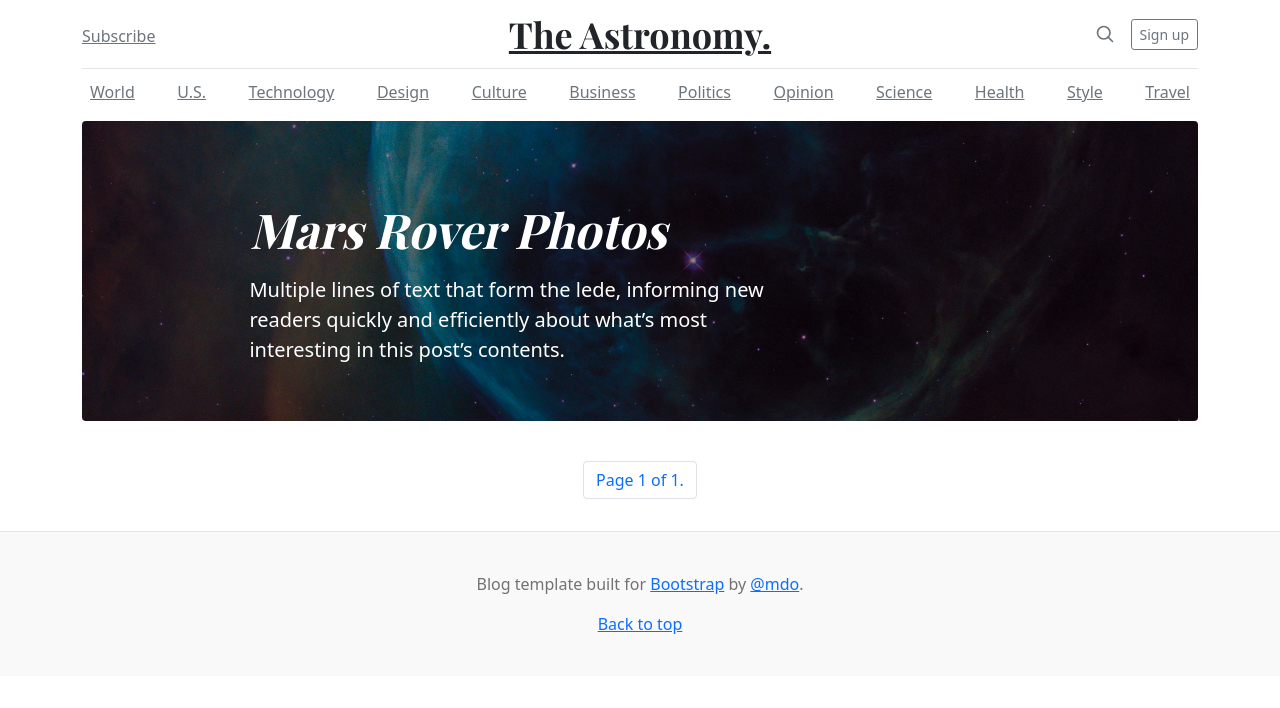
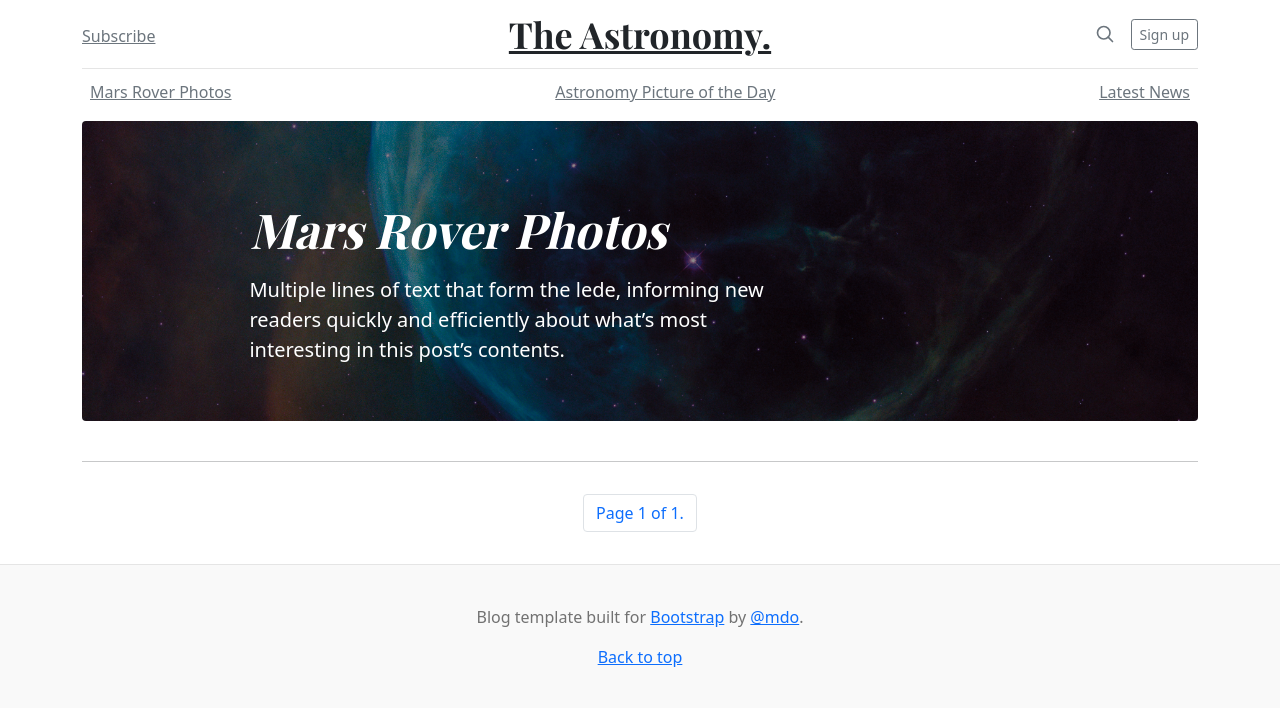
Before and after one commit to ChristianNagata/astronomy_site, a Django app: page /MarsRoverPhotos/ in a window 1280 px wide. Shown: the top 708 px of the page. Run offline with Django 4.2, Linux system fonts and the light colour scheme; data that the repository does not hold is empty; some libraries are stand-ins or nearby versions.

Commit message:
imagem dos cards ajustadas

```diff
--- a/nasaapi/views.py
+++ b/nasaapi/views.py
@@ -1,8 +1,6 @@
 from django.shortcuts import render
 from .apis import *
 from django.core.paginator import Paginator
-from types import SimpleNamespace
-import json
 
 
 def index(request):
@@ -71,6 +69,7 @@ def mars_rover_photo(request, photo_id):
     info = NasaAPI()
     info = info.mrp_api()
 
+    # Seleciona a foto de id = photo_id
     for photo in info:
         if photo['id'] == photo_id:
             info = photo
--- a/templates/base.html
+++ b/templates/base.html
@@ -43,6 +43,12 @@
         <!-- Custom styles for this template -->
         <link href="{% static 'css/blog.css' %}" rel="stylesheet">
 
+        <!--Incluso no snippet
+        <link rel="stylesheet" href="https://stackpath.bootstrapcdn.com/bootstrap/5.0.0-alpha1/css/bootstrap.min.css" integrity="sha384-r4NyP46KrjDleawBgD5tp8Y7UzmLA05oM1iAEQ17CSuDqnUK2+k9luXQOfXJCJ4I" crossorigin="anonymous">
+        <script src="https://cdn.jsdelivr.net/npm/popper.js@1.16.0/dist/umd/popper.min.js" integrity="sha384-Q6E9RHvbIyZFJoft+2mJbHaEWldlvI9IOYy5n3zV9zzTtmI3UksdQRVvoxMfooAo" crossorigin="anonymous"></script>
+        <script src="https://stackpath.bootstrapcdn.com/bootstrap/5.0.0-alpha1/js/bootstrap.min.js" integrity="sha384-oesi62hOLfzrys4LxRF63OJCXdXDipiYWBnvTl9Y9/TRlw5xlKIEHpNyvvDShgf/" crossorigin="anonymous"></script>
+        -->
+
     </head>
 
   <body>
@@ -67,23 +73,15 @@
         <!--Options navbar-->
         <div class="nav-scroller py-1 mb-2">
             <nav class="nav d-flex justify-content-between">
-            <a class="p-2 link-secondary" href="#">World</a>
-            <a class="p-2 link-secondary" href="#">U.S.</a>
-            <a class="p-2 link-secondary" href="#">Technology</a>
-            <a class="p-2 link-secondary" href="#">Design</a>
-            <a class="p-2 link-secondary" href="#">Culture</a>
-            <a class="p-2 link-secondary" href="#">Business</a>
-            <a class="p-2 link-secondary" href="#">Politics</a>
-            <a class="p-2 link-secondary" href="#">Opinion</a>
-            <a class="p-2 link-secondary" href="#">Science</a>
-            <a class="p-2 link-secondary" href="#">Health</a>
-            <a class="p-2 link-secondary" href="#">Style</a>
-            <a class="p-2 link-secondary" href="#">Travel</a>
+                <a class="p-2 link-secondary" href="{% url 'mars_rover_photos' %}">Mars Rover Photos</a>
+                <a class="p-2 link-secondary" href="{% url 'apod' %}">Astronomy Picture of the Day</a>
+                <a class="p-2 link-secondary" href="#">Latest News</a>
             </nav>
         </div>
     </div>
 
     <main class="container">
+        {% if page_info.name != 'Mars Rover Photo' %}
             <!--Carousel-->
             <div id="carouselExampleCaptions" class="carousel" data-bs-ride="carousel">
                 <div class="carousel-inner mb-4">
@@ -97,6 +95,7 @@
                     </div>
                 </div>
             </div>
+        {% endif %}
 
         {% block content %}
         {% endblock content %}
--- a/templates/index.html
+++ b/templates/index.html
@@ -21,7 +21,7 @@
               src="{{ apod.url }}">
             </iframe>
           {% else %}
-            <img src="{{ apod.hdurl }}" class="w-100 rounded img-fluid" alt="">
+            <img src="{{ apod.hdurl }}" class="" style="object-fit: cover;" height="250" width="230" alt="">
           {% endif %}
         </div>
       </div>
@@ -38,7 +38,7 @@
           <a href="{% url 'mars_rover_photos' %}" class="stretched-link">Continue reading</a>
         </div>
         <div class="col-md-4 d-none d-lg-block">
-          <img src="{% static 'assets/img/Curiosity.jpg' %}" style="object-fit: cover;" height="250" alt="">
+          <img src="{% static 'assets/img/Curiosity.jpg' %}" class="" style="object-fit: cover;" height="250" width="230" alt="">
       </div>
     </div>
   </div>
@@ -99,7 +99,7 @@
         <div class="p-4 mb-3 bg-light rounded">
           <h4 class="fst-italic">About</h4>
           <p class="mb-0">Site based on NASA Open APIs.</p>
-          <p class="mb-0">Find more about on <a href="https://api.nasa.gov/">https://api.nasa.gov/</a>.</p>
+          <p class="mb-0">Find more on <a href="https://api.nasa.gov/">https://api.nasa.gov/</a>.</p>
         </div>
 
         <div class="p-4">
--- a/templates/mars_rover_photos.html
+++ b/templates/mars_rover_photos.html
@@ -15,7 +15,7 @@
     </div>
 {% endfor %}
 </div>
-
+<hr>
 <!--Paginação-->
 <nav aria-label="Page navigation example">
     <ul class="pagination p-3 justify-content-center">
```
Lines whose indentation alone changed are shown as unchanged.
